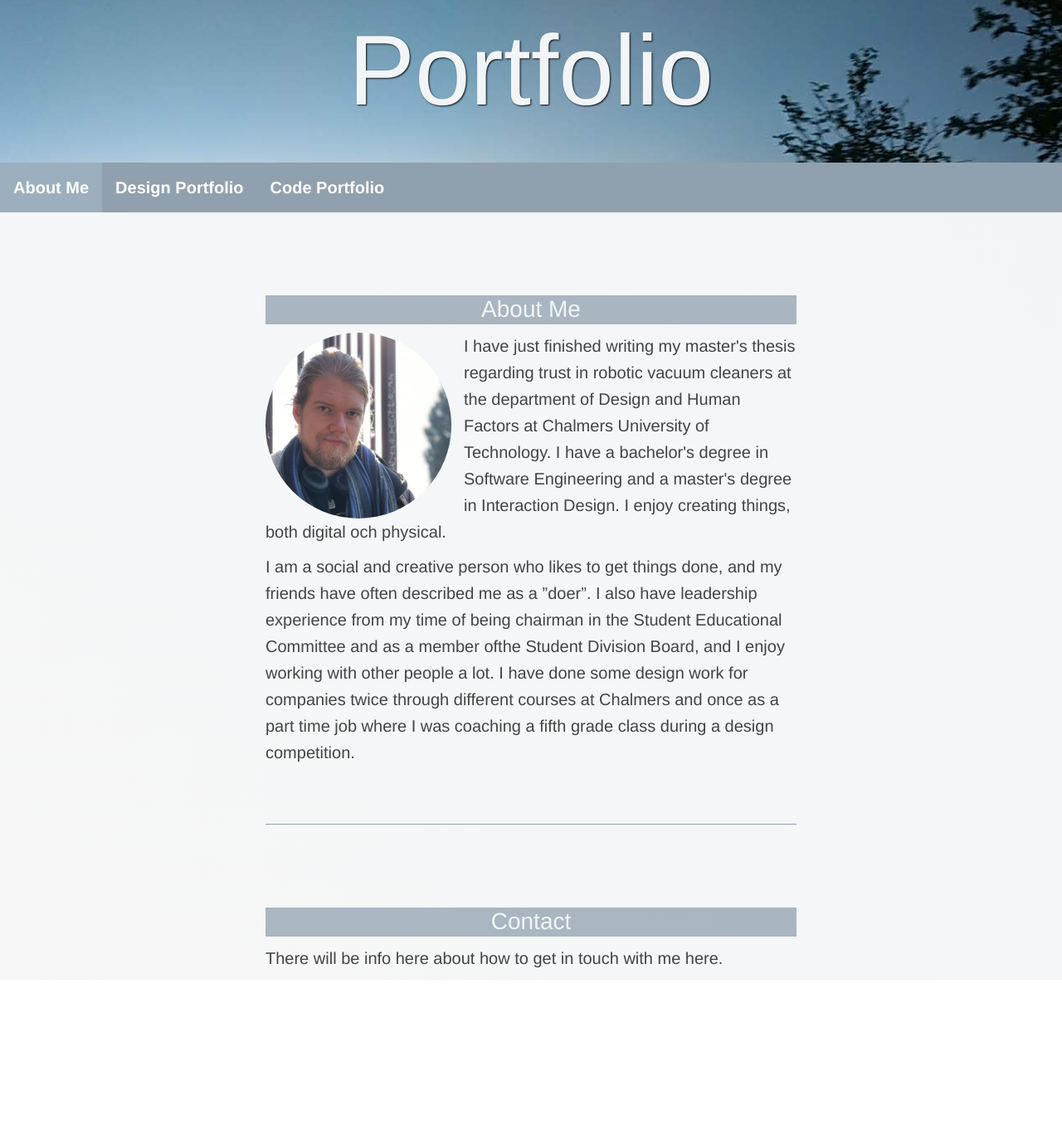
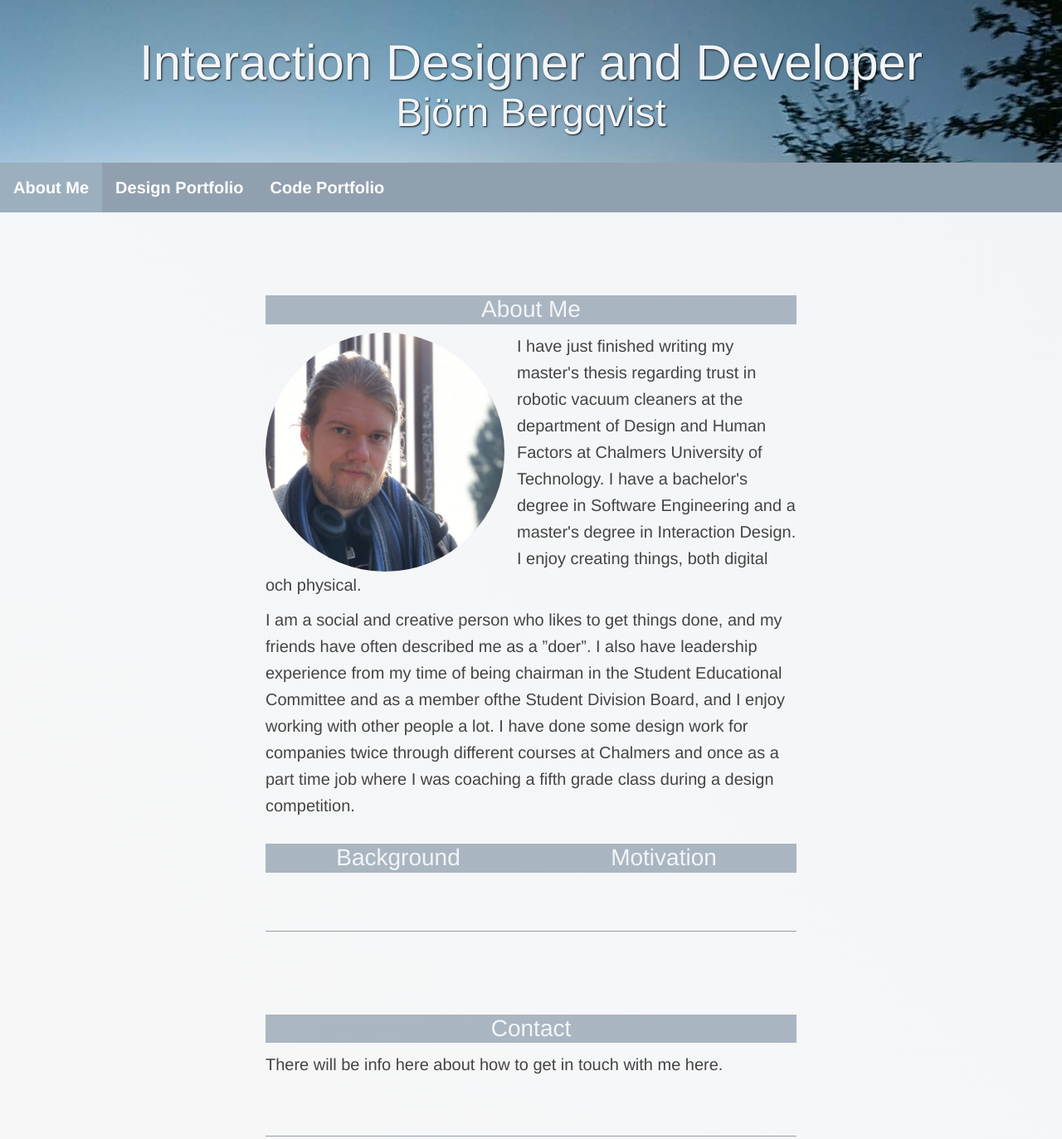
Before and after one commit to bbjorn/bbjorn.github.io, a plain HTML site: page index.html in a window 1280 px wide. Shown: the part 4-1377 px from the top of the page at 83% size. Before the commit the page ends 1185 px from the top, so only its background shows below. Drawn offline with nearby package versions, Linux system fonts and the light colour scheme; a web font is replaced by a local one.

Commit message:
Started working on the about me section

```diff
--- a/index.html
+++ b/index.html
@@ -14,7 +14,8 @@
 
 
 	<div class="header">
-		<h1>Portfolio</h1>
+		<h1>Interaction Designer and Developer</h1>
+		<h1 style="font-size: 48px">Björn Bergqvist</h1>
 	</div>
 
 	<ul type="ul" class="ul ul-navbar">
@@ -30,12 +31,24 @@
   <ul type="ul" class="ul liststyle-ul">
     <li type="li" class="li liststyle-li">
 		<h2>About Me</h2>
-		<img src="img/VikingSquare.jpg" alt="A portrait of me" style="border-radius:50%; width:35%;  float: left; margin-right:15px;">
+		<img src="img/VikingSquare.jpg" alt="A portrait of me" style="border-radius:50%; width:45%;  float: left; margin-right:15px;">
 		<p>I have just finished writing my master's thesis regarding trust in robotic vacuum cleaners at the department of Design and Human Factors at Chalmers University of Technology. I have a bachelor's degree in Software Engineering and a master's degree in Interaction Design. I enjoy creating things, both digital och physical. </p>
 		<p>I am a social and creative person who likes to get things done, and my friends have often described me as a ”doer”. I also have leadership experience from my time of being chairman in the Student Educational Committee and as a member ofthe Student Division Board, and I enjoy working with other people a lot. I have done some design work for companies twice through different courses at Chalmers and once as a part time job where I was coaching a fifth grade class during a design competition. </p>
+
+		<div class="intro-grid-container">
+			<div class="intro-left">
+				<h2>Background</h2>
+			</div>
+			<div class="intro-right">
+				<h2>Motivation</h2>
+			</div>
+		</div>
 	</li>
-	<h2>Contact</h2>
-	<p>There will be info here about how to get in touch with me here.</p>
+	<li type="li" class="li liststyle-li">
+		<h2>Contact</h2>
+		<p>There will be info here about how to get in touch with me here.</p>
+	</li>
+
   </ul>
 
 </body>
--- a/stylesheet.css
+++ b/stylesheet.css
@@ -65,8 +65,8 @@ h1 {
   color: rgb(242, 245, 248);
   text-shadow: 1px 1px 2px rgba(0, 0, 0, 0.9);
   font-family: 'bree_serifregular', Helvetica, Arial, sans-serif;
-  font-size: 120px;
-  line-height: 76px;
+  font-size: 60px;
+  line-height: 60px;
   margin: 0;
   position: relative;
   text-align: center;
@@ -161,7 +161,6 @@ li {
   display: grid;
   grid-template-columns: 1fr 1fr;
   grid-template-rows: 1fr;
-  gap: 1px 1px;
   grid-template-areas: "intro-left intro-right";
 }
 
```
Also changed, not shown: codeportfolio.html (+2 -1 lines), designportfolio.html (+2 -1 lines).
